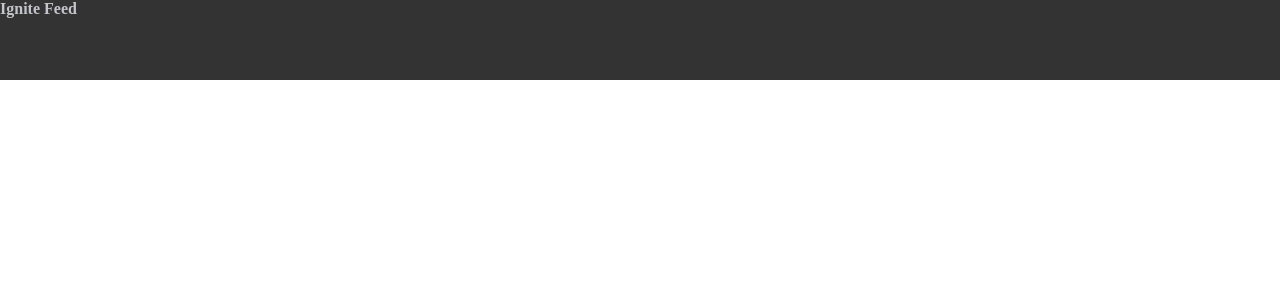
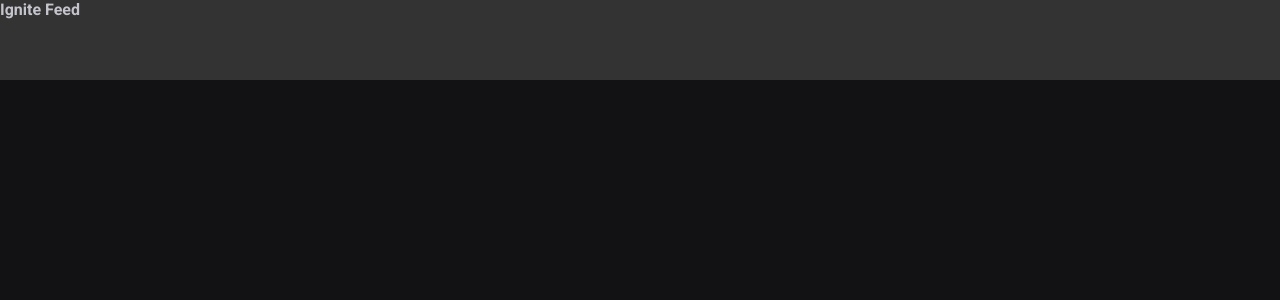
Before and after one commit to Hugovarellaa/ignite-feed, a React (Vite) app in the folder ignite-feed/: page / in a window 1280 px wide. Shown: the top 300 px of the page. Built offline with nearby package versions, Linux system fonts and the light colour scheme.

Commit message:
Estilos globais fonts

```diff
--- a/ignite-feed/index.html
+++ b/ignite-feed/index.html
@@ -2,9 +2,17 @@
 <html lang="en">
   <head>
     <meta charset="UTF-8" />
+
+    <link rel="preconnect" href="https://fonts.googleapis.com" />
+    <link rel="preconnect" href="https://fonts.gstatic.com" crossorigin />
+
     <link rel="icon" type="image/svg+xml" href="/src/favicon.svg" />
     <meta name="viewport" content="width=device-width, initial-scale=1.0" />
-    <title>Vite App</title>
+    <link
+      href="https://fonts.googleapis.com/css2?family=Roboto:wght@400;700&display=swap"
+      rel="stylesheet"
+    />
+    <title>Ignite-Feed</title>
   </head>
   <body>
     <div id="root"></div>
--- a/ignite-feed/src/components/styles/global.css
+++ b/ignite-feed/src/components/styles/global.css
@@ -6,8 +6,7 @@
   --gray-600: #323238;
   --gray-700: #29292e;
   --gray-800: #202024;
-  --gray-900: #121214'
-
+  --gray-900: #121214;
 
   --green-500: #00875f;
 }
@@ -23,3 +22,13 @@
   color: var(--gray-300);
   -webkit-font-smoothing: antialiased;
 }
+
+body,
+input,
+select,
+textarea,
+button {
+  font-family: "Roboto", sans-serif;
+  font-weight: 400;
+  font-size: 1rem;
+}
```
